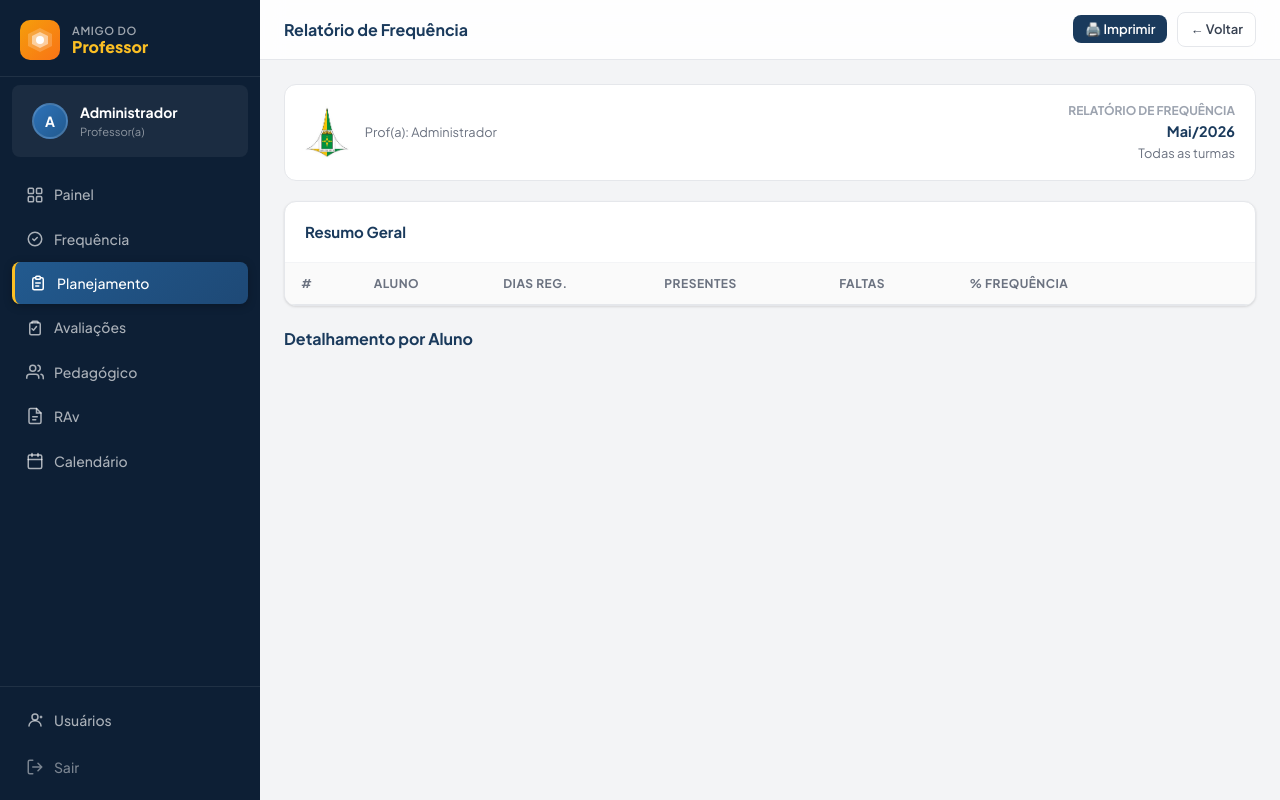
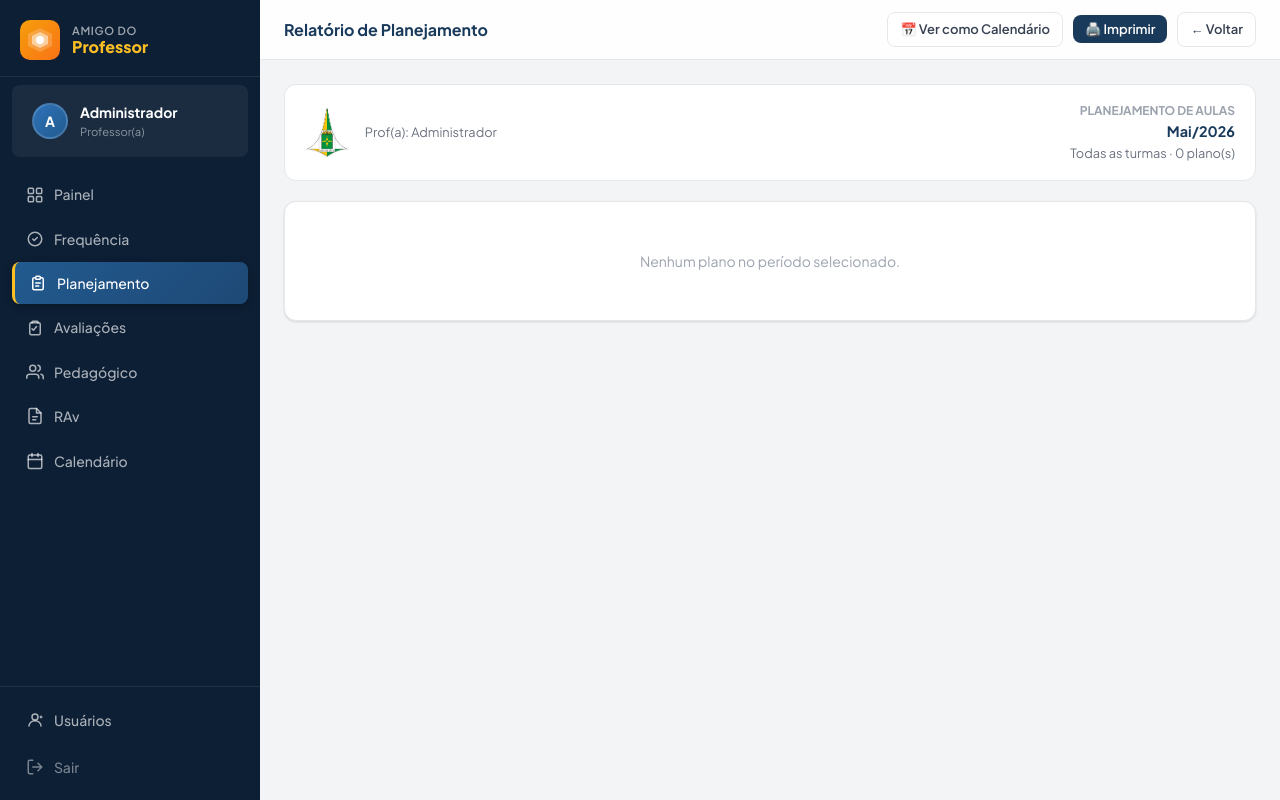
Before and after one commit to mavana1981-boop/AMIGO-PROFESSOR, a Flask app: page /planejamento/relatorio-preview in a window 1280 px wide. Run offline with Flask 3, Linux system fonts and the light colour scheme; a user stored in the database is signed in; lists and menus that the app fills with data are empty.

Commit message:
Update relatorio_preview.html

```diff
--- a/templates/planejamento/relatorio_preview.html
+++ b/templates/planejamento/relatorio_preview.html
@@ -1,121 +1,133 @@
 {% extends "base.html" %}
-{% block title %}Relatório de Frequência — {{ label }}{% endblock %}
-{% block page_title %}Relatório de Frequência{% endblock %}
+{% block title %}Relatório de Planejamento — {{ label }}{% endblock %}
+{% block page_title %}Relatório de Planejamento{% endblock %}
 {% block topbar_actions %}
+  {% if formato == 'calendario' %}
+  <a href="?{{ request_qs }}&formato=lista" class="btn btn-outline btn-sm">📋 Ver como Lista</a>
+  {% else %}
+  <a href="?{{ request_qs }}&formato=calendario" class="btn btn-outline btn-sm">📅 Ver como Calendário</a>
+  {% endif %}
   <button onclick="window.print()" class="btn btn-primary btn-sm">🖨️ Imprimir</button>
-  <a href="{{ url_for('frequencia.index') }}" class="btn btn-outline btn-sm">← Voltar</a>
+  <a href="{{ url_for('planejamento.index') }}" class="btn btn-outline btn-sm">← Voltar</a>
 {% endblock %}
 {% block extra_css %}
 <style>
-.freq-bar-wrap{width:100px;height:10px;background:var(--neutral-200);border-radius:999px;overflow:hidden;display:inline-block;vertical-align:middle;}
-.freq-bar-fill{height:100%;border-radius:999px;}
-.freq-pct{font-size:.85rem;font-weight:700;margin-left:6px;vertical-align:middle;}
-.aluno-card{background:white;border:1px solid var(--neutral-200);border-radius:12px;margin-bottom:16px;overflow:hidden;}
-.aluno-head{padding:12px 20px;background:var(--navy-50);border-bottom:1px solid var(--neutral-200);display:flex;align-items:center;justify-content:space-between;flex-wrap:wrap;gap:8px;}
-.stat-pill{background:white;border:1px solid var(--neutral-200);border-radius:8px;padding:3px 10px;font-size:.8rem;font-weight:600;}
+/* Lista */
+.plano-card{background:white;border:1px solid var(--neutral-200);border-radius:12px;margin-bottom:14px;overflow:hidden;}
+.plano-head{padding:12px 20px;background:var(--amber-50);border-bottom:1px solid var(--amber-100);display:flex;align-items:center;gap:12px;}
+.plano-titulo{font-weight:800;font-size:.9375rem;color:var(--navy-900);flex:1;}
+.plano-meta{font-size:.8rem;color:var(--neutral-500);margin-top:2px;}
+.plano-body{padding:14px 20px;display:grid;grid-template-columns:1fr 1fr;gap:12px;}
+.plano-campo-label{font-size:.7rem;font-weight:700;text-transform:uppercase;color:var(--neutral-400);letter-spacing:.04em;margin-bottom:3px;}
+.plano-campo-val{font-size:.8125rem;color:var(--navy-900);white-space:pre-wrap;line-height:1.5;}
+
+/* Calendário */
+.cal-print-grid{display:grid;grid-template-columns:repeat(7,1fr);border:1px solid var(--neutral-200);border-radius:10px;overflow:hidden;background:var(--neutral-200);gap:1px;margin-bottom:28px;}
+.cal-print-dow{background:var(--navy-900);color:white;font-size:.7rem;font-weight:700;text-align:center;padding:7px 4px;text-transform:uppercase;}
+.cal-print-cell{min-height:90px;background:white;padding:6px 8px;}
+.cal-print-cell.vazio{background:var(--neutral-50);}
+.cal-print-cell.fds{background:#f8f9fa;}
+.cal-print-dia{font-size:.8rem;font-weight:800;color:var(--navy-700);margin-bottom:4px;}
+.cal-print-cell.vazio .cal-print-dia,.cal-print-cell.fds .cal-print-dia{color:var(--neutral-300);}
+.cal-print-ev{font-size:.68rem;line-height:1.35;color:var(--navy-800);background:var(--amber-50);border-left:3px solid var(--amber-400);border-radius:0 4px 4px 0;padding:2px 5px;margin-bottom:2px;overflow:hidden;text-overflow:ellipsis;white-space:nowrap;}
+.cal-mes-titulo{font-size:1rem;font-weight:800;color:var(--navy-900);text-transform:uppercase;letter-spacing:.04em;margin:0 0 10px;}
+
+/* Cabeçalho relatório */
+.rel-header{display:flex;align-items:center;gap:16px;margin-bottom:20px;padding:16px 20px;background:white;border-radius:12px;border:1px solid var(--neutral-200);}
+
 @media print {
   .sidebar,.top-bar,.topbar-actions{display:none!important;}
   .main-wrapper{margin-left:0!important;}
-  .content{padding:16px!important;}
-  .aluno-card{break-inside:avoid;page-break-inside:avoid;}
-  body{font-size:11px;}
+  .content{padding:12px!important;}
+  .plano-card,.cal-print-grid{break-inside:avoid;page-break-inside:avoid;}
+  .cal-print-grid{margin-bottom:20px;}
+  body{font-size:10px;}
 }
 </style>
 {% endblock %}
+
 {% block content %}
-
-<!-- Cabeçalho do relatório -->
-<div style="display:flex;align-items:center;gap:16px;margin-bottom:20px;padding:16px 20px;background:white;border-radius:12px;border:1px solid var(--neutral-200);">
+<!-- Cabeçalho -->
+<div class="rel-header">
   <img src="{{ url_for('static', filename='logo_df.png') }}" style="height:52px;width:auto;flex-shrink:0;" alt="DF"/>
   <div style="flex:1;">
     <div style="font-weight:800;font-size:1rem;color:var(--navy-900);">{{ escola }}</div>
     <div style="font-size:.8rem;color:var(--neutral-500);">Prof(a): {{ prof_nome }}</div>
   </div>
   <div style="text-align:right;">
-    <div style="font-size:.75rem;font-weight:700;color:var(--neutral-400);text-transform:uppercase;">Relatório de Frequência</div>
+    <div style="font-size:.75rem;font-weight:700;color:var(--neutral-400);text-transform:uppercase;">Planejamento de Aulas</div>
     <div style="font-size:.9rem;font-weight:700;color:var(--navy-900);">{{ label }}</div>
-    <div style="font-size:.8rem;color:var(--neutral-500);">{{ turma_nome }}</div>
+    <div style="font-size:.8rem;color:var(--neutral-500);">{{ turma_nome }} · {{ planos|length }} plano(s)</div>
   </div>
 </div>
 
-<!-- Resumo consolidado -->
-<div class="card" style="margin-bottom:20px;">
-  <div class="card-header"><span class="card-title">Resumo Geral</span></div>
-  <div class="table-wrapper">
-    <table class="table">
-      <thead><tr><th>#</th><th>Aluno</th><th>Dias Reg.</th><th>Presentes</th><th>Faltas</th><th style="min-width:180px;">% Frequência</th></tr></thead>
-      <tbody>
-        {% for aluno in alunos %}
-        {% set st = stats[aluno.id] %}
-        {% set total=st[0] %}
-{% set presentes=st[1] %}
-{% set faltas=st[2] %}
-{% set pct=st[3] %}
-        <tr>
-          <td class="text-muted text-sm">{{ loop.index }}</td>
-          <td class="fw-700">{{ aluno.nome }}</td>
-          <td>{{ total or '—' }}</td>
-          <td>{{ presentes if total else '—' }}</td>
-          <td>{% if total %}{% if faltas>0 %}<span class="badge badge-red">{{ faltas }}</span>{% else %}<span class="badge badge-green">0</span>{% endif %}{% else %}—{% endif %}</td>
-          <td>
-            {% if pct is not none %}
-              {% if pct>=75 %}{% set bc='var(--sage-500)' %}{% set pc='var(--sage-600)' %}
-              {% elif pct>=50 %}{% set bc='var(--amber-500)' %}{% set pc='#92400e' %}
-              {% else %}{% set bc='var(--rose-500)' %}{% set pc='var(--rose-500)' %}{% endif %}
-              <div class="freq-bar-wrap"><div class="freq-bar-fill" style="width:{{ pct }}%;background:{{ bc }};"></div></div>
-              <span class="freq-pct" style="color:{{ pc }};">{{ pct }}%</span>
-              {% if pct<75 %}<span class="badge badge-{% if pct<50 %}red{% else %}amber{% endif %}" style="margin-left:4px;font-size:.6rem;">{% if pct<50 %}⚠ Crítico{% else %}Atenção{% endif %}</span>{% endif %}
-            {% else %}<span class="text-muted text-sm">—</span>{% endif %}
-          </td>
-        </tr>
-        {% endfor %}
-      </tbody>
-    </table>
+{% if not planos %}
+<div class="card"><div class="empty-state" style="padding:48px;">Nenhum plano no período selecionado.</div></div>
+
+{% elif formato == 'calendario' %}
+<!-- ── VISÃO CALENDÁRIO ──────────────────────────────────────────────────── -->
+{% for mes_c, ano_c in meses %}
+  {% set nome_mes = ['','Janeiro','Fevereiro','Março','Abril','Maio','Junho','Julho','Agosto','Setembro','Outubro','Novembro','Dezembro'][mes_c] %}
+  <div class="cal-mes-titulo">{{ nome_mes }} {{ ano_c }}</div>
+  <div class="cal-print-grid">
+    {% for d in ['Seg','Ter','Qua','Qui','Sex','Sáb','Dom'] %}
+    <div class="cal-print-dow">{{ d }}</div>
+    {% endfor %}
+
+    {% set semanas = meses_semanas[(mes_c, ano_c)] %}
+    {% for semana in semanas %}
+      {% for dia in semana %}
+        {% if dia == 0 %}
+        <div class="cal-print-cell vazio"></div>
+        {% else %}
+          {% set dow = loop.index0 %}
+          {% set dstr = '%04d-%02d-%02d'|format(ano_c, mes_c, dia) %}
+          {% set ps = planos_por_data.get(dstr, []) %}
+          <div class="cal-print-cell {% if dow >= 5 %}fds{% endif %}">
+            <div class="cal-print-dia">{{ dia }}</div>
+            {% for p in ps %}
+            <div class="cal-print-ev" title="{{ p.titulo }}">{{ p.titulo[:38] }}{% if p.titulo|length > 38 %}…{% endif %}</div>
+            {% endfor %}
+          </div>
+        {% endif %}
+      {% endfor %}
+    {% endfor %}
   </div>
-</div>
+{% endfor %}
 
-<!-- Detalhe por aluno -->
-<h3 style="font-size:1rem;font-weight:700;color:var(--navy-900);margin-bottom:12px;">Detalhamento por Aluno</h3>
-{% for aluno in alunos %}
-{% set st=stats[aluno.id] %}
-{% set total=st[0] %}
-{% set presentes=st[1] %}
-{% set faltas=st[2] %}
-{% set pct=st[3] %}
-{% set regs=detalhes[aluno.id] %}
-<div class="aluno-card">
-  <div class="aluno-head">
-    <div style="font-weight:700;font-size:.9375rem;color:var(--navy-900);">{{ aluno.nome }}</div>
-    <div style="display:flex;gap:6px;flex-wrap:wrap;">
-      <span class="stat-pill" style="color:var(--sage-600);">✅ {{ presentes }}</span>
-      <span class="stat-pill" style="color:var(--rose-500);">❌ {{ faltas }}</span>
-      {% if pct is not none %}
-        {% if pct>=75 %}{% set pc='var(--sage-600)' %}{% elif pct>=50 %}{% set pc='#92400e' %}{% else %}{% set pc='var(--rose-500)' %}{% endif %}
-        <span class="stat-pill" style="color:{{ pc }};">{{ pct }}%</span>
-      {% endif %}
+{% else %}
+<!-- ── VISÃO LISTA ───────────────────────────────────────────────────────── -->
+{% for p in planos %}
+<div class="plano-card">
+  <div class="plano-head">
+    <div style="flex:1;">
+      <div class="plano-titulo">{{ p.titulo }}</div>
+      <div class="plano-meta">
+        📅 {{ p.data_aula.strftime('%d/%m/%Y') }}
+        {% if p.turma %} · {{ p.turma.nome }}{% endif %}
+        {% if p.bimestre %} · {{ p.bimestre }}º Bimestre{% endif %}
+      </div>
     </div>
   </div>
-  {% if regs %}
-  <div class="table-wrapper">
-    <table class="table">
-      <thead><tr><th>Data</th><th>Status</th><th>Observação</th></tr></thead>
-      <tbody>
-        {% for f in regs %}
-        <tr>
-          <td>{{ f.data.strftime('%d/%m/%Y') }}</td>
-          <td>{% if f.status=='presente' %}<span class="badge badge-green">Presente</span>
-              {% elif f.status=='ausente' %}<span class="badge badge-red">Ausente</span>
-              {% elif f.status=='atestado' %}<span class="badge badge-amber">Atestado</span>
-              {% else %}<span class="badge badge-blue">Afastamento</span>{% endif %}</td>
-          <td class="text-muted text-sm">{{ f.observacao or '—' }}</td>
-        </tr>
-        {% endfor %}
-      </tbody>
-    </table>
+  {% if p.conteudo or p.objetivos or p.metodologia or p.recursos or p.avaliacao_descricao %}
+  <div class="plano-body">
+    {% for campo, valor, full in [
+      ('Conteúdo', p.conteudo, true),
+      ('Objetivos', p.objetivos, true),
+      ('Metodologia', p.metodologia, false),
+      ('Recursos', p.recursos, false),
+      ('Avaliação', p.avaliacao_descricao, false)
+    ] %}
+    {% if valor %}
+    <div {% if full %}style="grid-column:span 2"{% endif %}>
+      <div class="plano-campo-label">{{ campo }}</div>
+      <div class="plano-campo-val">{{ valor }}</div>
+    </div>
+    {% endif %}
+    {% endfor %}
   </div>
-  {% else %}
-  <div class="empty-state" style="padding:16px;">Nenhum registro no período.</div>
   {% endif %}
 </div>
 {% endfor %}
+{% endif %}
 {% endblock %}
```
